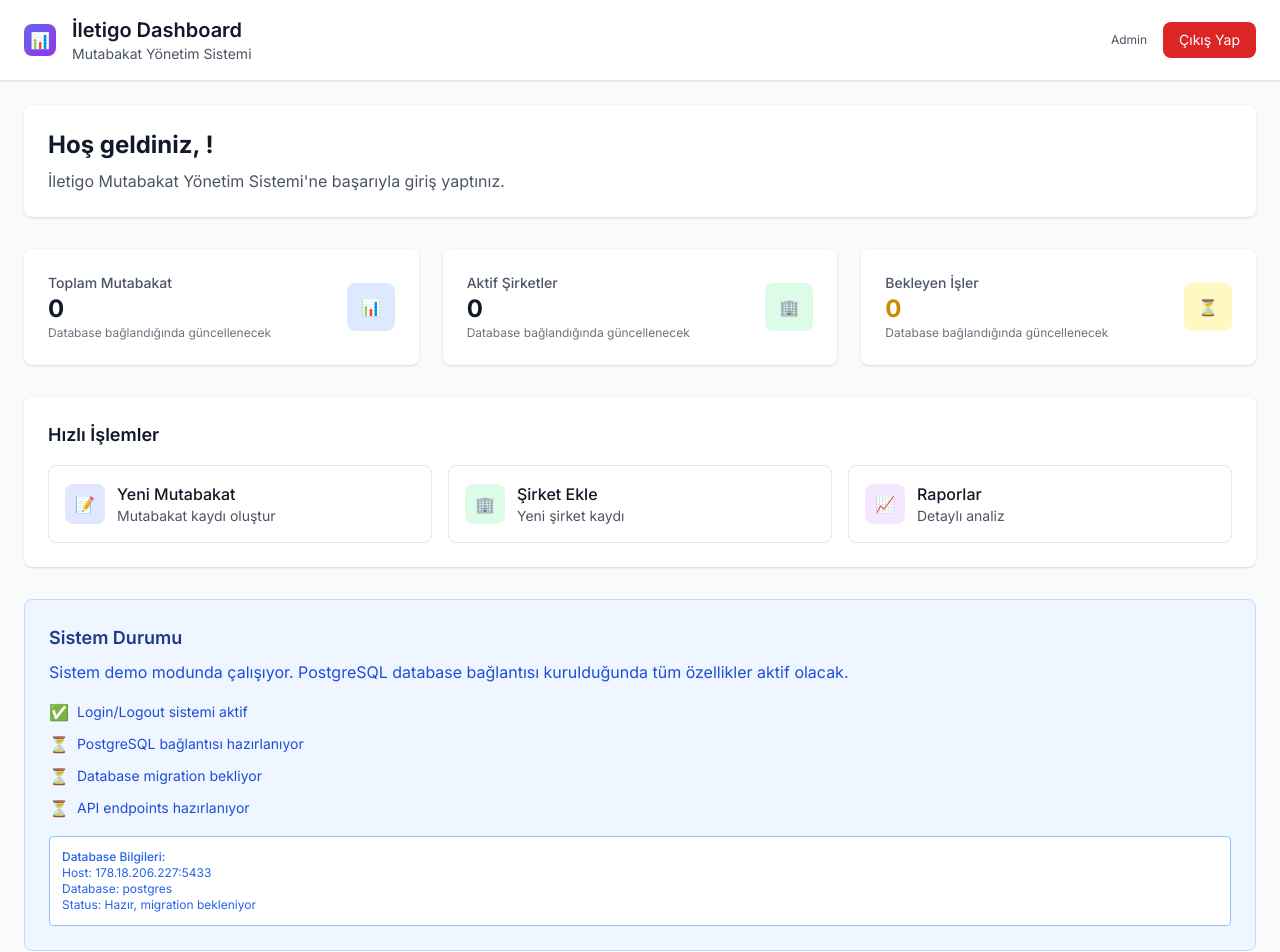
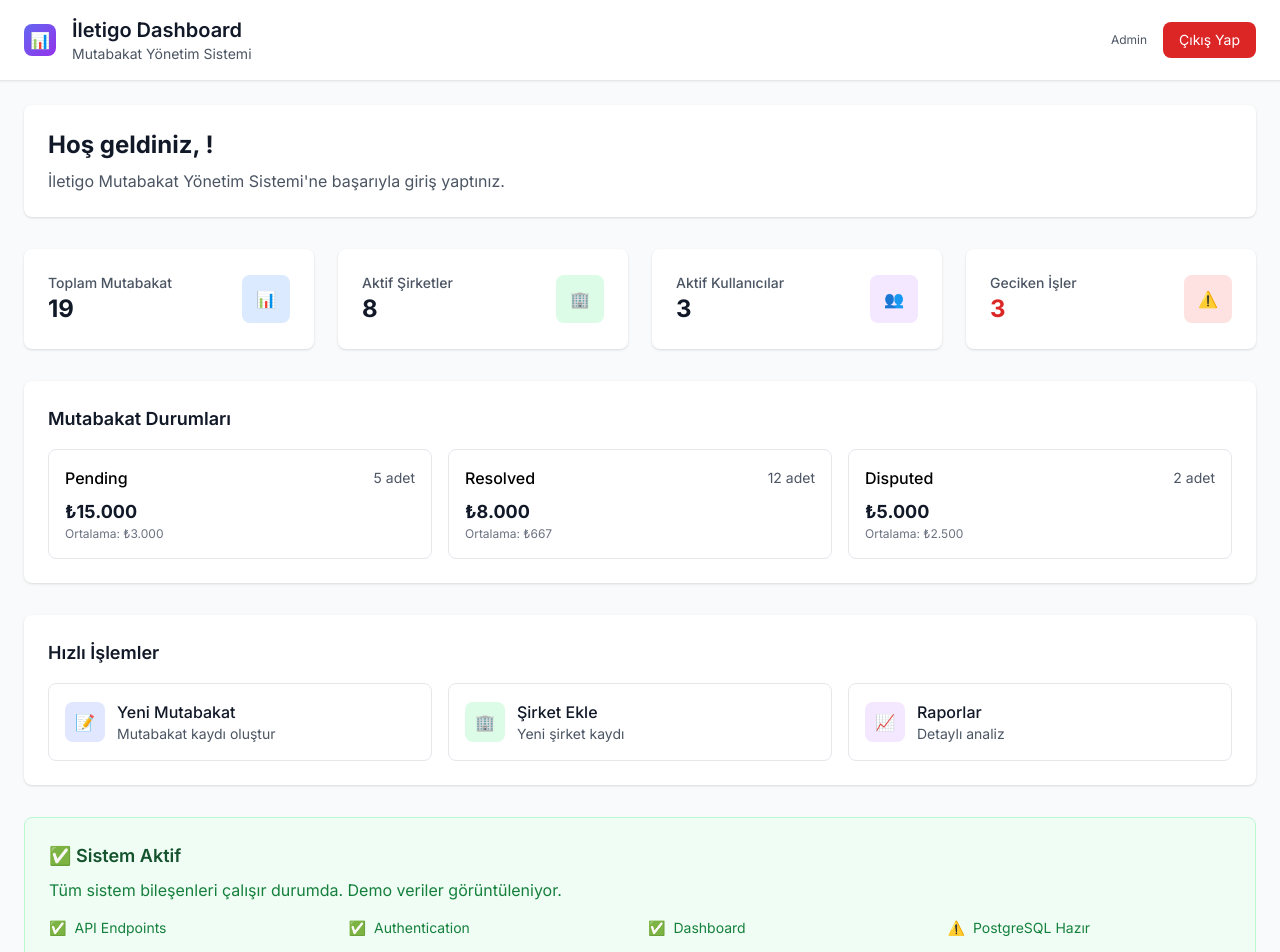
Before and after one commit to Hakanyildirimdan/iletigo, a Next.js app: page /dashboard in a window 1280 px wide. Shown: the top 952 px of the page. Built offline with nearby package versions, Linux system fonts and the light colour scheme; sample sign-in values are in the browser's storage.

Commit message:
Update dashboard to use working API endpoints with demo data

```diff
--- a/app/dashboard/page.tsx
+++ b/app/dashboard/page.tsx
@@ -5,6 +5,7 @@
 
 export default function DashboardPage() {
   const [user, setUser] = useState<any>(null)
+  const [stats, setStats] = useState<any>(null)
   const [loading, setLoading] = useState(true)
   const router = useRouter()
 
@@ -18,13 +19,33 @@
     }
 
     setUser(JSON.parse(userData))
-    setLoading(false)
+    fetchStats()
   }, [router])
 
-  const handleLogout = () => {
-    localStorage.removeItem('token')
-    localStorage.removeItem('user')
-    router.push('/')
+  const fetchStats = async () => {
+    try {
+      const response = await fetch('/api/dashboard/stats')
+      if (response.ok) {
+        const data = await response.json()
+        setStats(data)
+      }
+    } catch (error) {
+      console.error('Error fetching stats:', error)
+    } finally {
+      setLoading(false)
+    }
+  }
+
+  const handleLogout = async () => {
+    try {
+      await fetch('/api/auth/logout', { method: 'POST' })
+    } catch (error) {
+      console.error('Logout error:', error)
+    } finally {
+      localStorage.removeItem('token')
+      localStorage.removeItem('user')
+      router.push('/')
+    }
   }
 
   if (loading) {
@@ -83,13 +104,14 @@
         </div>
 
         {/* Stats Cards */}
-        <div className="grid grid-cols-1 md:grid-cols-3 gap-6 mb-8">
+        <div className="grid grid-cols-1 md:grid-cols-4 gap-6 mb-8">
           <div className="bg-white rounded-lg shadow p-6">
             <div className="flex items-center justify-between">
               <div>
                 <p className="text-sm font-medium text-gray-600">Toplam Mutabakat</p>
-                <p className="text-2xl font-bold text-gray-900">0</p>
-                <p className="text-xs text-gray-500">Database bağlandığında güncellenecek</p>
+                <p className="text-2xl font-bold text-gray-900">
+                  {stats?.totals?.total_reconciliations || 0}
+                </p>
               </div>
               <div className="w-12 h-12 bg-blue-100 rounded-lg flex items-center justify-center">
                 📊
@@ -101,8 +123,9 @@
             <div className="flex items-center justify-between">
               <div>
                 <p className="text-sm font-medium text-gray-600">Aktif Şirketler</p>
-                <p className="text-2xl font-bold text-gray-900">0</p>
-                <p className="text-xs text-gray-500">Database bağlandığında güncellenecek</p>
+                <p className="text-2xl font-bold text-gray-900">
+                  {stats?.totals?.total_companies || 0}
+                </p>
               </div>
               <div className="w-12 h-12 bg-green-100 rounded-lg flex items-center justify-center">
                 🏢
@@ -113,16 +136,54 @@
           <div className="bg-white rounded-lg shadow p-6">
             <div className="flex items-center justify-between">
               <div>
-                <p className="text-sm font-medium text-gray-600">Bekleyen İşler</p>
-                <p className="text-2xl font-bold text-yellow-600">0</p>
-                <p className="text-xs text-gray-500">Database bağlandığında güncellenecek</p>
+                <p className="text-sm font-medium text-gray-600">Aktif Kullanıcılar</p>
+                <p className="text-2xl font-bold text-gray-900">
+                  {stats?.totals?.total_users || 0}
+                </p>
               </div>
-              <div className="w-12 h-12 bg-yellow-100 rounded-lg flex items-center justify-center">
-                ⏳
+              <div className="w-12 h-12 bg-purple-100 rounded-lg flex items-center justify-center">
+                👥
+              </div>
+            </div>
+          </div>
+
+          <div className="bg-white rounded-lg shadow p-6">
+            <div className="flex items-center justify-between">
+              <div>
+                <p className="text-sm font-medium text-gray-600">Geciken İşler</p>
+                <p className="text-2xl font-bold text-red-600">
+                  {stats?.overdue_count || 0}
+                </p>
+              </div>
+              <div className="w-12 h-12 bg-red-100 rounded-lg flex items-center justify-center">
+                ⚠️
               </div>
             </div>
           </div>
         </div>
+
+        {/* Reconciliation Stats */}
+        {stats?.reconciliation_stats && (
+          <div className="bg-white rounded-lg shadow p-6 mb-8">
+            <h3 className="text-lg font-semibold text-gray-900 mb-4">Mutabakat Durumları</h3>
+            <div className="grid grid-cols-1 md:grid-cols-3 gap-4">
+              {stats.reconciliation_stats.map((stat: any, index: number) => (
+                <div key={index} className="border rounded-lg p-4">
+                  <div className="flex items-center justify-between mb-2">
+                    <span className="font-medium capitalize">{stat.status}</span>
+                    <span className="text-sm text-gray-600">{stat.count} adet</span>
+                  </div>
+                  <p className="text-lg font-bold text-gray-900">
+                    ₺{stat.total_difference.toLocaleString('tr-TR')}
+                  </p>
+                  <p className="text-xs text-gray-500">
+                    Ortalama: ₺{stat.avg_difference.toLocaleString('tr-TR')}
+                  </p>
+                </div>
+              ))}
+            </div>
+          </div>
+        )}
 
         {/* Quick Actions */}
         <div className="bg-white rounded-lg shadow p-6 mb-8">
@@ -167,35 +228,28 @@
         </div>
 
         {/* System Status */}
-        <div className="bg-blue-50 border border-blue-200 rounded-lg p-6">
-          <h3 className="text-lg font-semibold text-blue-900 mb-2">Sistem Durumu</h3>
-          <p className="text-blue-700 mb-4">
-            Sistem demo modunda çalışıyor. PostgreSQL database bağlantısı kurulduğunda tüm özellikler aktif olacak.
+        <div className="bg-green-50 border border-green-200 rounded-lg p-6">
+          <h3 className="text-lg font-semibold text-green-900 mb-2">✅ Sistem Aktif</h3>
+          <p className="text-green-700 mb-4">
+            Tüm sistem bileşenleri çalışır durumda. Demo veriler görüntüleniyor.
           </p>
-          <div className="space-y-2">
+          <div className="grid grid-cols-2 md:grid-cols-4 gap-4 text-sm">
             <div className="flex items-center space-x-2">
               <span className="text-green-600">✅</span>
-              <span className="text-sm text-blue-700">Login/Logout sistemi aktif</span>
+              <span className="text-green-700">API Endpoints</span>
             </div>
             <div className="flex items-center space-x-2">
-              <span className="text-yellow-600">⏳</span>
-              <span className="text-sm text-blue-700">PostgreSQL bağlantısı hazırlanıyor</span>
+              <span className="text-green-600">✅</span>
+              <span className="text-green-700">Authentication</span>
             </div>
             <div className="flex items-center space-x-2">
-              <span className="text-yellow-600">⏳</span>
-              <span className="text-sm text-blue-700">Database migration bekliyor</span>
+              <span className="text-green-600">✅</span>
+              <span className="text-green-700">Dashboard</span>
             </div>
             <div className="flex items-center space-x-2">
-              <span className="text-yellow-600">⏳</span>
-              <span className="text-sm text-blue-700">API endpoints hazırlanıyor</span>
+              <span className="text-yellow-600">⚠️</span>
+              <span className="text-green-700">PostgreSQL Hazır</span>
             </div>
-          </div>
-
-          <div className="mt-4 p-3 bg-white border border-blue-300 rounded">
-            <p className="text-xs text-blue-600 font-medium">Database Bilgileri:</p>
-            <p className="text-xs text-blue-600">Host: 178.18.206.227:5433</p>
-            <p className="text-xs text-blue-600">Database: postgres</p>
-            <p className="text-xs text-blue-600">Status: Hazır, migration bekleniyor</p>
           </div>
         </div>
       </main>
```
